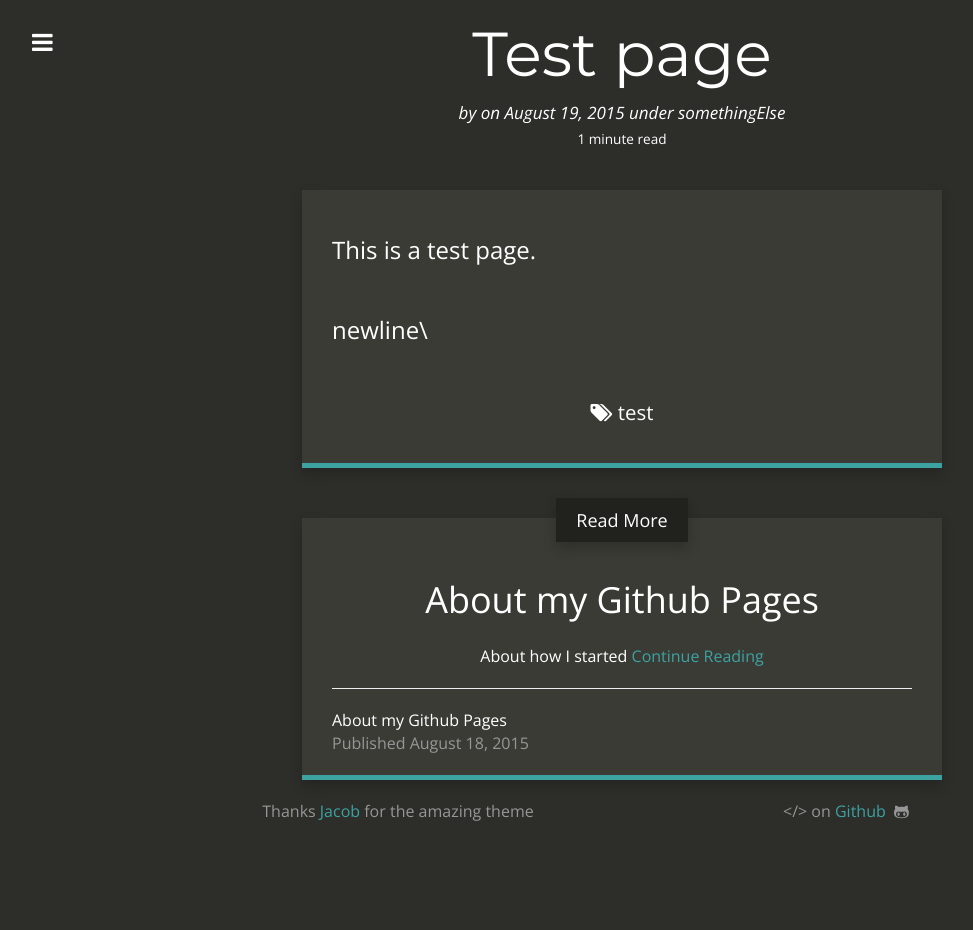
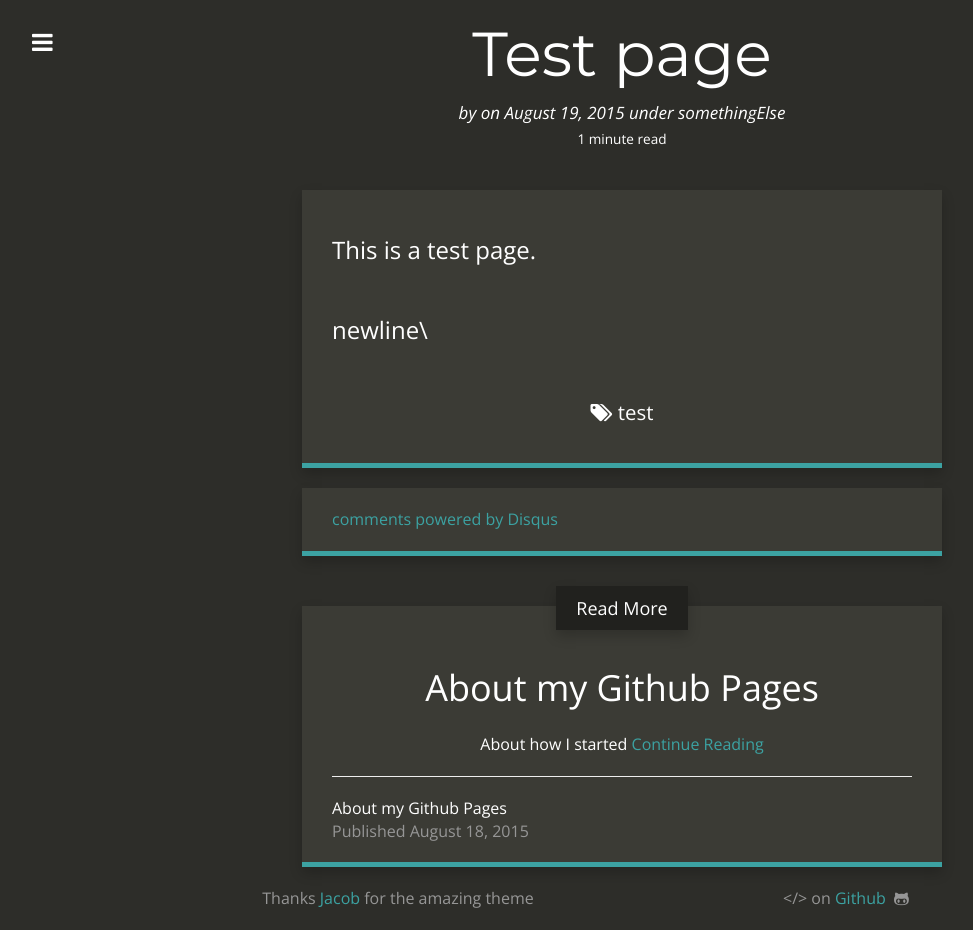
Before and after one commit to yzh503/yzh503.github.io, a Jekyll site: the page built from _posts/2015-08-19-test page.markdown, in a window 1280 px wide. Shown: the whole page, without its empty margins (18-991 px from the left). Built offline with Jekyll 4.4.1, drawn with Linux system fonts in a browser that asks for light colours; nearby versions of some CDN libraries; Markdown is read by kramdown in place of the engine named in the settings; comment, search, counter and statistics services are not loaded; before the commit the page ends 900 px from its top, so only the background shows below that; some of the changed lines change nothing that is shown.

Commit message:
update disqus

```diff
--- a/_config.yml
+++ b/_config.yml
@@ -6,6 +6,7 @@ baseurl: ""
 url: "http://yzh503.github.io"
 title_description: "Ramblings of computer science, software development, algorithms, web penetration test... maybe some other interesting stuff. It's a long way from scientific theory to engineered product."
 title_image: "https://en.gravatar.com/userimage/92928099/2795b51533a1beab5b4dfe39ae6b255b.jpg?size=200"
+disqus_account: simonzihaoyang
 github_repository: https://github.com/yzh503
 post_limit: 5
 
```
